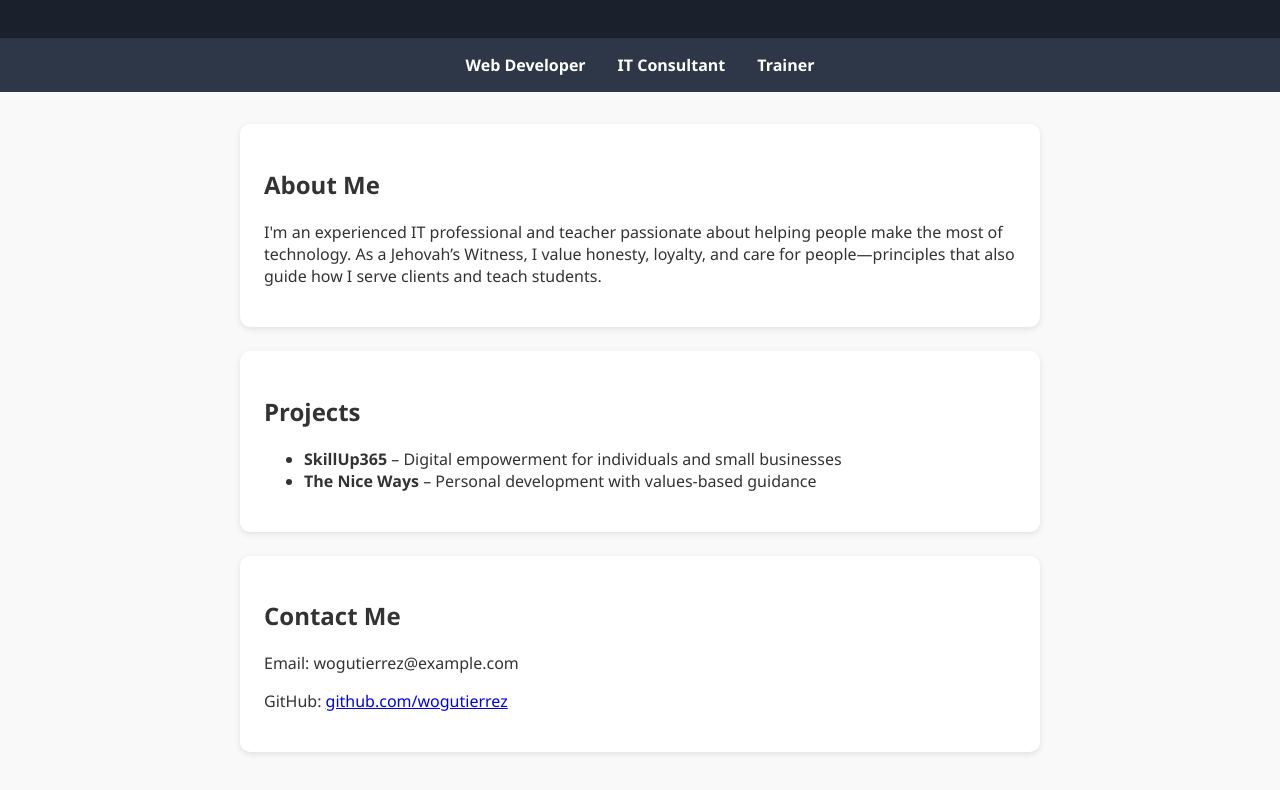
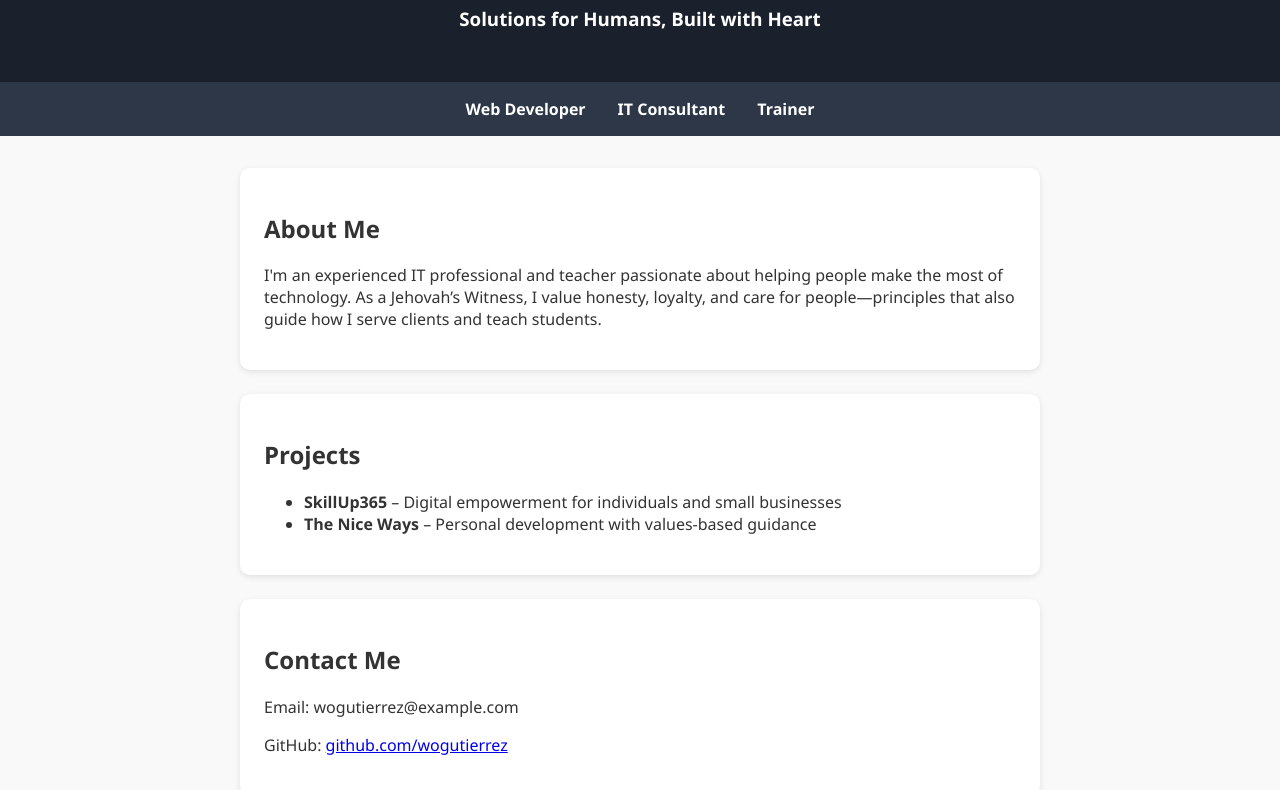
Before and after one commit to wogutierrez/wogutierrez.github.io, a plain HTML site: page index.html in a window 1280 px wide. Shown: the part 112-902 px from the top of the page. Drawn offline with Linux system fonts and the light colour scheme.

Commit message:
Update index.html

```diff
--- a/index.html
+++ b/index.html
@@ -64,6 +64,7 @@
 
 <header>
   <h1>William Ortega</h1>
+  <h3>Solutions for Humans, Built with Heart</h3>
 </header>
 
 <nav>
```
